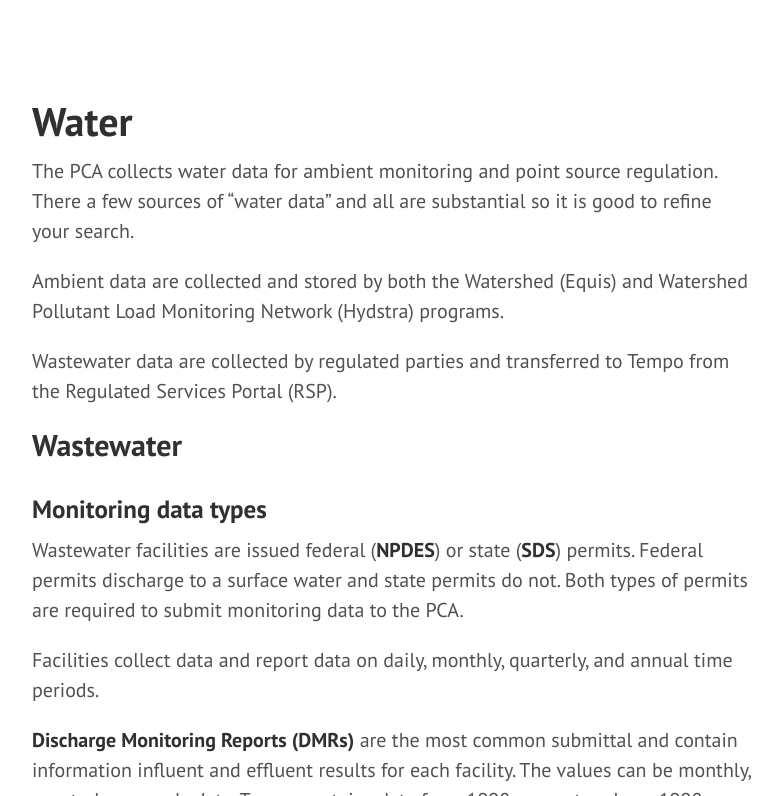
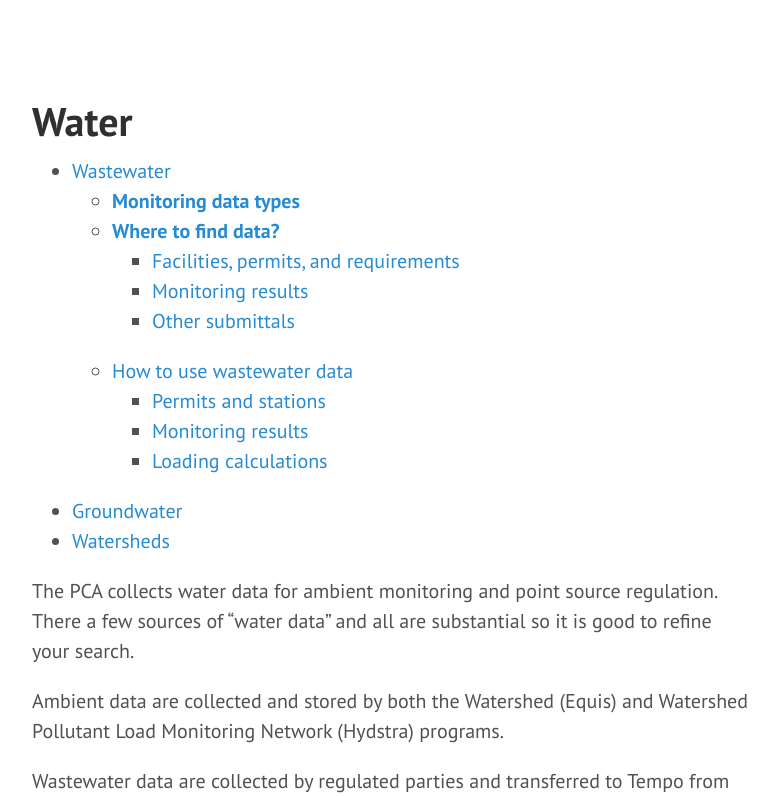
Before and after one commit to kmellick/Data-Guide, a Jekyll site: the page built from 01-water.md, in a window 1280 px wide and 900 px high, cut to the strip 104-900 px from the top of the window. Shown: the whole strip, without its empty margins (428-1210 px from the left). Built offline with Jekyll 4.4.1, drawn with Linux system fonts in a browser that asks for light colours; some of the changed lines change nothing that is shown.

Commit message:
Update 01-water.md

```diff
--- a/01-water.md
+++ b/01-water.md
@@ -3,6 +3,7 @@
 title: Water
 ---
 
+* Add table of contents
 {:toc}
 
 The PCA collects water data for ambient monitoring and point source regulation.  There a few sources of "water data" and all are substantial so it is good to refine your search.
```
